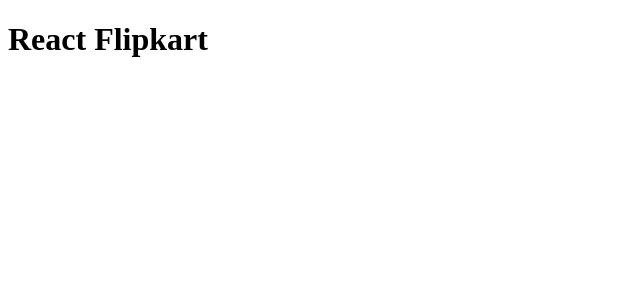
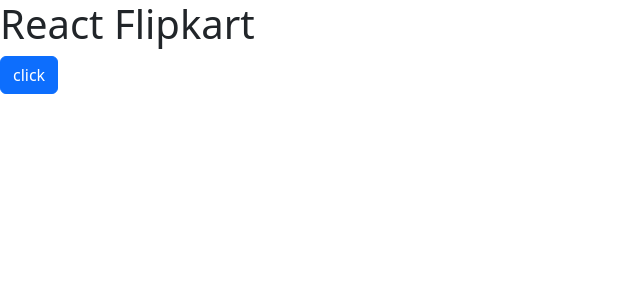
Before and after one commit to codewithVRV/react-flipkart, a React (Vite) app: page / in a window 1280 px wide. Shown: the top 300 px of the page, without its empty margins (0-640 px from the left). Built offline with nearby package versions, Linux system fonts and the light colour scheme.

Commit message:
added bootstrap

```diff
--- a/index.html
+++ b/index.html
@@ -4,10 +4,19 @@
     <meta charset="UTF-8" />
     <link rel="icon" type="image/svg+xml" href="/vite.svg" />
     <meta name="viewport" content="width=device-width, initial-scale=1.0" />
+    <link rel="stylesheet" href="https://cdn.jsdelivr.net/npm/bootstrap@5.3.2/dist/css/bootstrap.min.css">
     <title>React Flipkart</title>
   </head>
   <body>
+
+
     <div id="root"></div>
+
+
+
+
+
+    <script src="https://cdn.jsdelivr.net/npm/bootstrap@5.3.2/dist/js/bootstrap.bundle.min.js"></script>
     <script type="module" src="/src/main.jsx"></script>
   </body>
 </html>
--- a/src/App.jsx
+++ b/src/App.jsx
@@ -4,9 +4,12 @@
 function App() {
 
   return (
-    <h1>
+    <div>
+      <h1>
       React Flipkart
     </h1>
+    <button className='btn btn-primary'>click</button>
+    </div>
   )
 }
 
```
